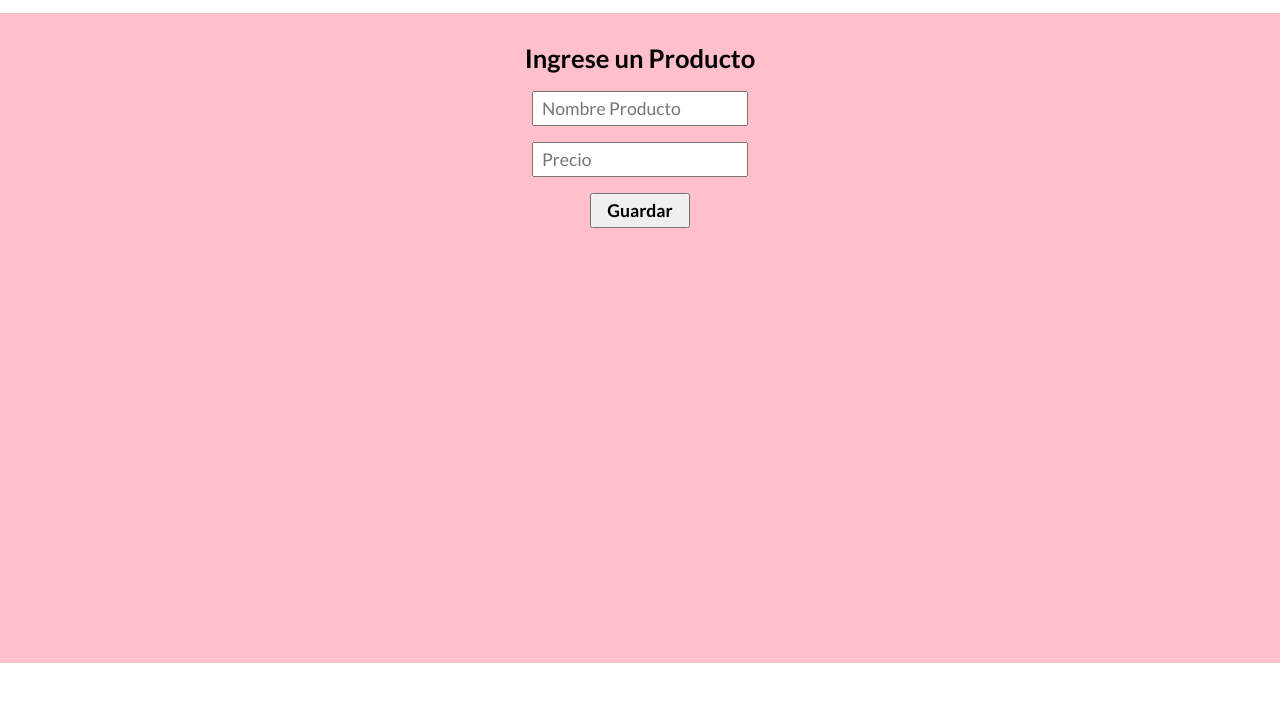
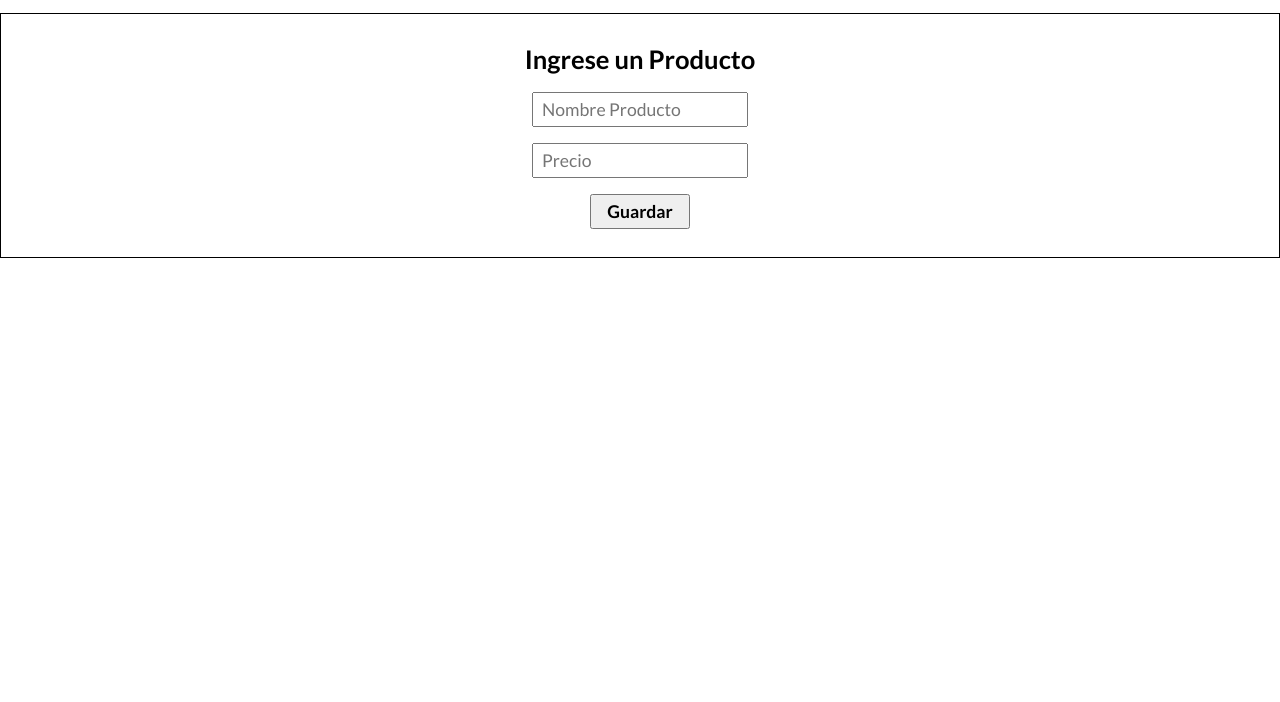
Before and after one commit to alloisa2005/entrega04, a website: page public/index.html in a window 1280 px wide. Shown: the part 58-760 px from the top of the page. Drawn offline with Linux system fonts and the light colour scheme.

Commit message:
Ajustes de index y formulario

```diff
--- a/public/styles.css
+++ b/public/styles.css
@@ -17,9 +17,8 @@
   padding: 20px 10px;
   width: 100%;
   max-width: 1340px;
+  border: 1px solid black;
   margin: 0 auto;
-  background-color: pink;
-  height:650px;
   display: flex;
   justify-content: space-between;
 }
```
